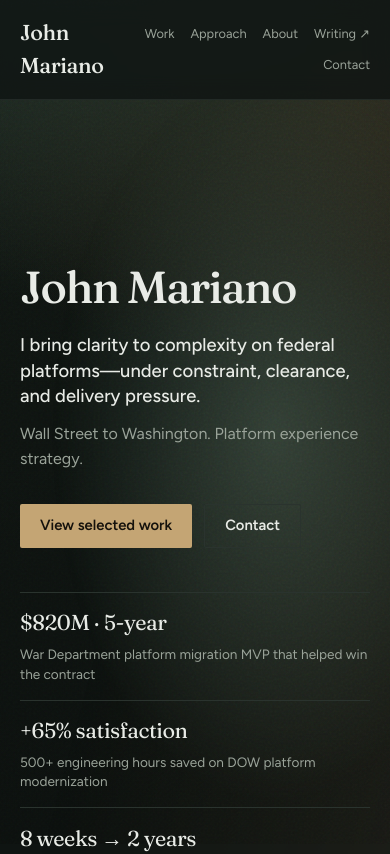
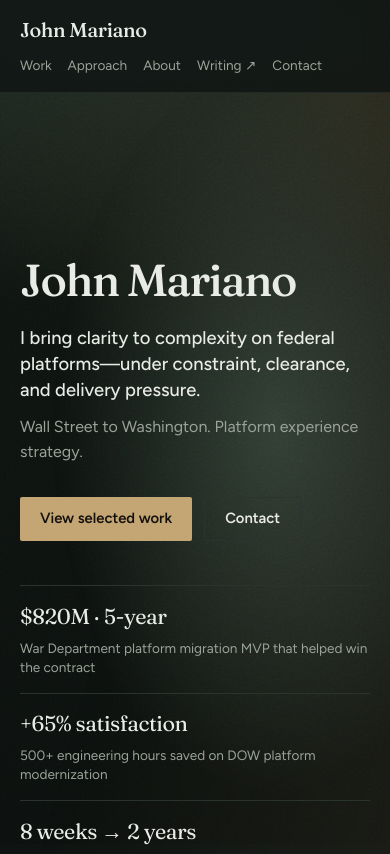
Before and after one commit to johnmarianony/JohnMarianoNY-Portfolio, a Next.js app: page / in a window 390 px wide. Shown: the top 854 px of the page. Built offline with nearby package versions, Linux system fonts and the light colour scheme.

Commit message:
Fix mobile nav wrapping by stacking logo above scrollable links
Prevents Contact from dropping awkwardly on narrow viewports;
desktop keeps the single-row header.

Co-authored-by: john.mariano.ny <john.mariano.ny@gmail.com>

```diff
--- a/src/app/globals.css
+++ b/src/app/globals.css
@@ -107,30 +107,44 @@ a {
 .site-header__inner {
   max-width: 1120px;
   margin: 0 auto;
-  padding: 1rem 1.25rem;
+  padding: 0.85rem 1.25rem;
   display: flex;
-  align-items: center;
-  justify-content: space-between;
-  gap: 1rem;
+  flex-direction: column;
+  align-items: stretch;
+  gap: 0.65rem;
 }
 
 .site-logo {
   font-family: var(--font-display), serif;
-  font-size: 1.35rem;
+  font-size: 1.25rem;
   letter-spacing: -0.02em;
   font-weight: 500;
+  width: fit-content;
 }
 
 .site-nav {
+  display: flex;
+  flex-wrap: nowrap;
+  align-items: center;
+  gap: 1rem;
+  width: 100%;
+  overflow-x: auto;
+  overscroll-behavior-x: contain;
+  -webkit-overflow-scrolling: touch;
+  scrollbar-width: none;
+  padding-bottom: 0.15rem;
+}
+
+.site-nav::-webkit-scrollbar {
   display: none;
-  gap: 1.25rem;
-  align-items: center;
 }
 
 .site-nav__link {
-  font-size: 0.9rem;
+  flex: 0 0 auto;
+  font-size: 0.85rem;
   color: var(--fg-muted);
   transition: color 160ms ease;
+  white-space: nowrap;
 }
 
 .site-nav__link:hover,
@@ -139,22 +153,27 @@ a {
 }
 
 @media (min-width: 1024px) {
+  .site-header__inner {
+    flex-direction: row;
+    align-items: center;
+    justify-content: space-between;
+    padding: 1rem 1.25rem;
+    gap: 1rem;
+  }
+
+  .site-logo {
+    font-size: 1.35rem;
+  }
+
   .site-nav {
-    display: flex;
-  }
-}
-
-@media (max-width: 1023px) {
-  .site-nav {
-    display: flex;
-    flex-wrap: wrap;
-    justify-content: flex-end;
-    gap: 0.75rem 1rem;
-    max-width: 70%;
+    width: auto;
+    overflow: visible;
+    gap: 1.25rem;
+    padding-bottom: 0;
   }
 
   .site-nav__link {
-    font-size: 0.8rem;
+    font-size: 0.9rem;
   }
 }
 
```
